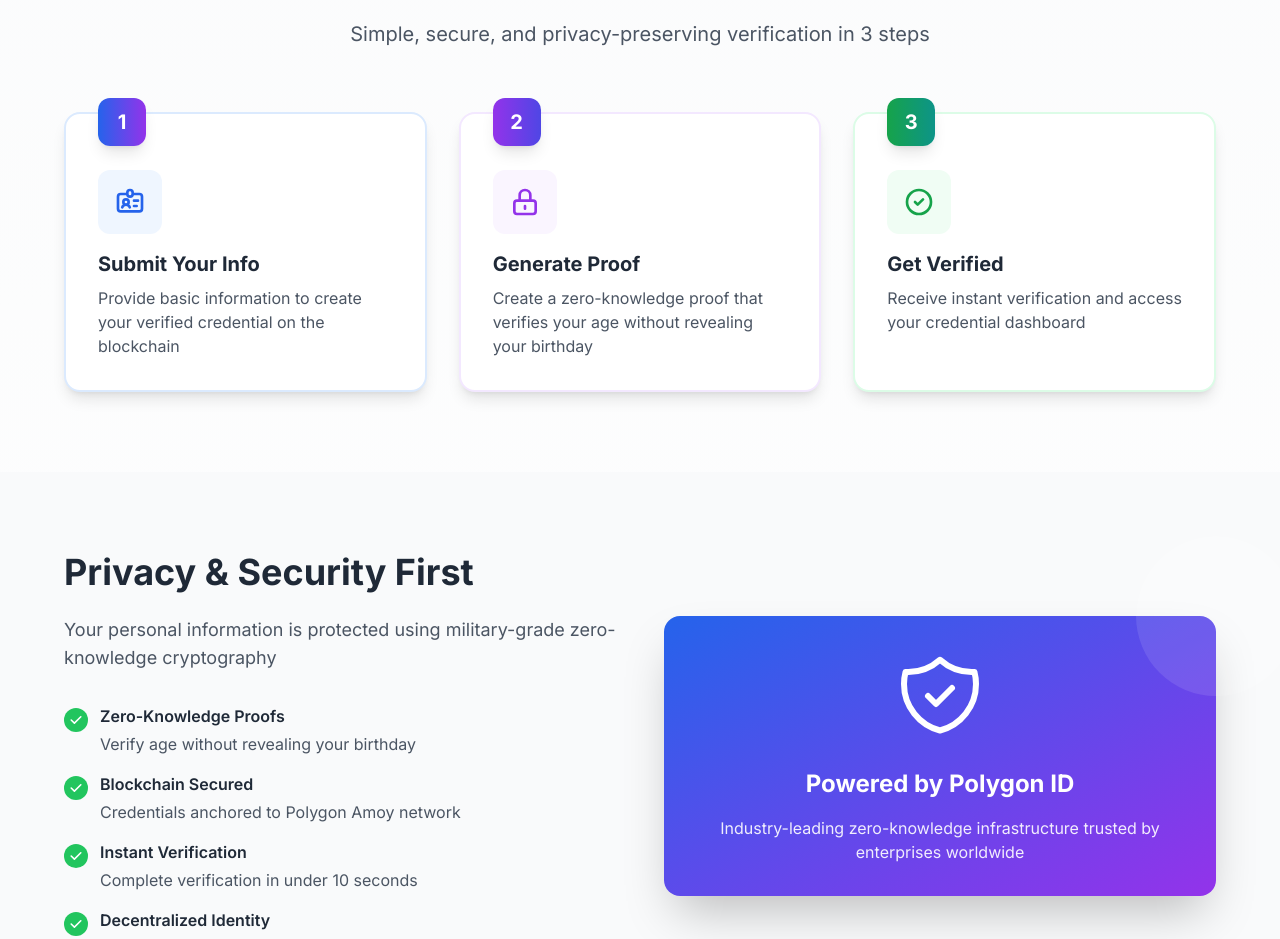
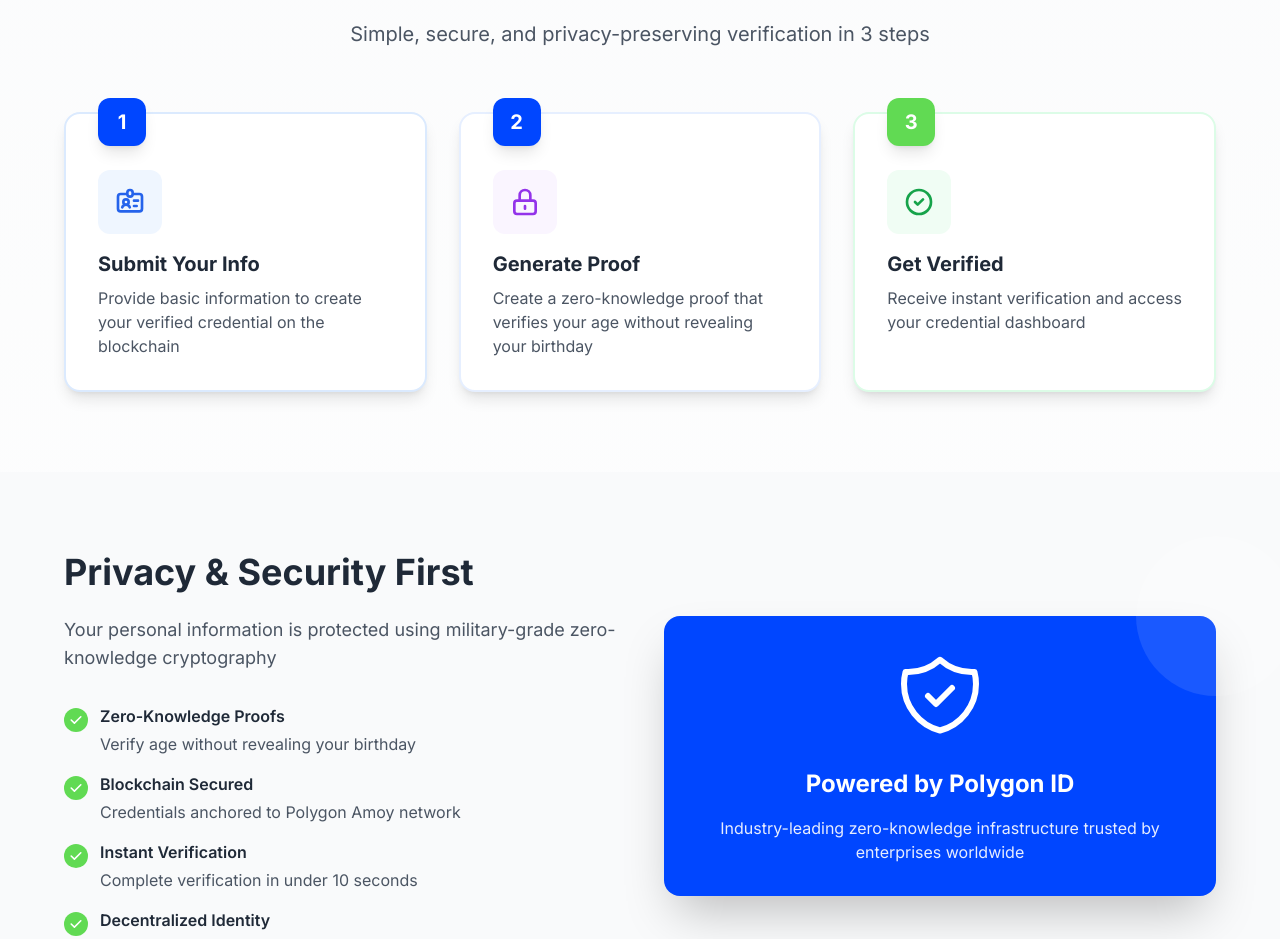
Before and after one commit to Svector-anu/kyc-platform, a Next.js app: page / in a window 1280 px wide. Shown: the part 913-1852 px from the top of the page. Built offline with nearby package versions, Linux system fonts and the light colour scheme; no server answers.

Commit message:
Refactor Dashboard and LandingPage components to enhance UI consistency by replacing gradient backgrounds with solid colors. Updated styles for various elements to improve overall visual coherence.

```diff
--- a/src/app/dashboard/page.js
+++ b/src/app/dashboard/page.js
@@ -223,7 +223,7 @@
       </nav>
 
       {/* Header */}
-      <div className="bg-gradient-to-r from-blue-600 via-purple-600 to-indigo-700 text-white py-12">
+      <div className="text-white py-12" style={{ backgroundColor: '#0046FF' }}>
         <div className="container mx-auto px-4">
           <div className="flex items-center mb-4">
             <div className="w-12 h-12 bg-white/10 backdrop-blur-sm rounded-xl flex items-center justify-center mr-4">
@@ -255,17 +255,22 @@
                     onClick={() => setSelectedCredential(cred)}
                     className={`p-4 rounded-xl text-left transition-all ${
                       selectedCredential?.id === cred.id
-                        ? 'bg-gradient-to-r from-blue-50 to-purple-50 border-2 border-blue-300'
+                        ? 'border-2'
                         : 'bg-gray-50 border-2 border-gray-200 hover:border-gray-300'
                     }`}
+                    style={selectedCredential?.id === cred.id ? {
+                      backgroundColor: '#E6EFFF',
+                      borderColor: '#0046FF'
+                    } : {}}
                   >
                     <div className="flex items-center justify-between">
                       <div className="flex items-center gap-3">
-                        <div className={`w-10 h-10 rounded-xl flex items-center justify-center ${
-                          selectedCredential?.id === cred.id
-                            ? 'bg-gradient-to-r from-blue-600 to-purple-600'
-                            : 'bg-gray-300'
-                        }`}>
+                        <div
+                          className="w-10 h-10 rounded-xl flex items-center justify-center"
+                          style={{
+                            backgroundColor: selectedCredential?.id === cred.id ? '#0046FF' : '#D1D5DB'
+                          }}
+                        >
                           <svg className="w-5 h-5 text-white" fill="none" stroke="currentColor" viewBox="0 0 24 24">
                             <path strokeLinecap="round" strokeLinejoin="round" strokeWidth={2} d="M9 12l2 2 4-4m5.618-4.016A11.955 11.955 0 0112 2.944a11.955 11.955 0 01-8.618 3.04A12.02 12.02 0 003 9c0 5.591 3.824 10.29 9 11.622 5.176-1.332 9-6.03 9-11.622 0-1.042-.133-2.052-.382-3.016z" />
                           </svg>
@@ -293,7 +298,7 @@
           <div className="bg-white rounded-2xl shadow-lg border border-gray-200 p-8 mb-8">
             <div className="flex items-center justify-between mb-6">
               <div className="flex items-center">
-                <div className="w-16 h-16 bg-gradient-to-r from-green-400 to-green-600 rounded-xl flex items-center justify-center mr-4">
+                <div className="w-16 h-16 rounded-xl flex items-center justify-center mr-4" style={{ backgroundColor: '#61DA53' }}>
                   <svg className="w-8 h-8 text-white" fill="none" stroke="currentColor" viewBox="0 0 24 24">
                     <path strokeLinecap="round" strokeLinejoin="round" strokeWidth={2} d="M9 12l2 2 4-4m6 2a9 9 0 11-18 0 9 9 0 0118 0z" />
                   </svg>
@@ -358,7 +363,7 @@
             {/* DID Card */}
             <div className="bg-white rounded-2xl shadow-lg border border-gray-200 p-6">
               <div className="flex items-center mb-4">
-                <div className="w-12 h-12 bg-gradient-to-r from-blue-400 to-blue-600 rounded-xl flex items-center justify-center mr-3">
+                <div className="w-12 h-12 rounded-xl flex items-center justify-center mr-3" style={{ backgroundColor: '#0046FF' }}>
                   <svg className="w-6 h-6 text-white" fill="none" stroke="currentColor" viewBox="0 0 24 24">
                     <path strokeLinecap="round" strokeLinejoin="round" strokeWidth={2} d="M15 7a2 2 0 012 2m4 0a6 6 0 01-7.743 5.743L11 17H9v2H7v2H4a1 1 0 01-1-1v-2.586a1 1 0 01.293-.707l5.964-5.964A6 6 0 1121 9z" />
                   </svg>
@@ -386,7 +391,7 @@
             {/* Wallet Owner Card */}
             <div className="bg-white rounded-2xl shadow-lg border border-gray-200 p-6">
               <div className="flex items-center mb-4">
-                <div className="w-12 h-12 bg-gradient-to-r from-purple-400 to-purple-600 rounded-xl flex items-center justify-center mr-3">
+                <div className="w-12 h-12 rounded-xl flex items-center justify-center mr-3" style={{ backgroundColor: '#0046FF' }}>
                   <svg className="w-6 h-6 text-white" fill="none" stroke="currentColor" viewBox="0 0 24 24">
                     <path strokeLinecap="round" strokeLinejoin="round" strokeWidth={2} d="M17 9V7a2 2 0 00-2-2H5a2 2 0 00-2 2v6a2 2 0 002 2h2m2 4h10a2 2 0 002-2v-6a2 2 0 00-2-2H9a2 2 0 00-2 2v6a2 2 0 002 2zm7-5a2 2 0 11-4 0 2 2 0 014 0z" />
                   </svg>
@@ -438,7 +443,7 @@
           </div>
 
           {/* Export Options */}
-          <div className="bg-gradient-to-r from-blue-600 via-purple-600 to-indigo-700 rounded-2xl shadow-lg p-8 text-white">
+          <div className="rounded-2xl shadow-lg p-8 text-white" style={{ backgroundColor: '#0046FF' }}>
             <div className="flex items-center mb-6">
               <div className="w-12 h-12 bg-white/10 backdrop-blur-sm rounded-xl flex items-center justify-center mr-4">
                 <svg className="w-6 h-6 text-white" fill="none" stroke="currentColor" viewBox="0 0 24 24">
--- a/src/components/LandingPage.jsx
+++ b/src/components/LandingPage.jsx
@@ -18,7 +18,7 @@
     <>
       <div className="min-h-screen bg-gradient-to-b from-gray-50 to-white">
         {/* Hero Section */}
-        <section className="relative overflow-hidden bg-gradient-to-br from-blue-600 via-purple-600 to-indigo-700 py-24 text-white">
+        <section className="relative overflow-hidden py-24 text-white" style={{ backgroundColor: '#0046FF' }}>
           {/* Animated Background Elements */}
           <div className="absolute inset-0 opacity-20">
             <div className="absolute top-20 left-10 w-72 h-72 bg-white rounded-full blur-3xl"></div>
@@ -108,7 +108,7 @@
               {/* Step 1 */}
               <div className="relative p-8 bg-white rounded-2xl shadow-lg border-2 border-blue-100 hover:shadow-xl transition-shadow">
                 <div className="absolute -top-4 left-8">
-                  <div className="w-12 h-12 bg-gradient-to-r from-blue-600 to-purple-600 rounded-xl flex items-center justify-center text-white font-bold text-xl shadow-lg">
+                  <div className="w-12 h-12 rounded-xl flex items-center justify-center text-white font-bold text-xl shadow-lg" style={{ backgroundColor: '#0046FF' }}>
                     1
                   </div>
                 </div>
@@ -126,9 +126,9 @@
               </div>
 
               {/* Step 2 */}
-              <div className="relative p-8 bg-white rounded-2xl shadow-lg border-2 border-purple-100 hover:shadow-xl transition-shadow">
+              <div className="relative p-8 bg-white rounded-2xl shadow-lg border-2 hover:shadow-xl transition-shadow" style={{ borderColor: '#E6EFFF' }}>
                 <div className="absolute -top-4 left-8">
-                  <div className="w-12 h-12 bg-gradient-to-r from-purple-600 to-indigo-600 rounded-xl flex items-center justify-center text-white font-bold text-xl shadow-lg">
+                  <div className="w-12 h-12 rounded-xl flex items-center justify-center text-white font-bold text-xl shadow-lg" style={{ backgroundColor: '#0046FF' }}>
                     2
                   </div>
                 </div>
@@ -148,7 +148,7 @@
               {/* Step 3 */}
               <div className="relative p-8 bg-white rounded-2xl shadow-lg border-2 border-green-100 hover:shadow-xl transition-shadow">
                 <div className="absolute -top-4 left-8">
-                  <div className="w-12 h-12 bg-gradient-to-r from-green-600 to-teal-600 rounded-xl flex items-center justify-center text-white font-bold text-xl shadow-lg">
+                  <div className="w-12 h-12 rounded-xl flex items-center justify-center text-white font-bold text-xl shadow-lg" style={{ backgroundColor: '#61DA53' }}>
                     3
                   </div>
                 </div>
@@ -182,7 +182,7 @@
 
                 <div className="space-y-4">
                   <div className="flex items-start">
-                    <div className="flex-shrink-0 w-6 h-6 bg-green-500 rounded-full flex items-center justify-center mr-3 mt-1">
+                    <div className="flex-shrink-0 w-6 h-6 rounded-full flex items-center justify-center mr-3 mt-1" style={{ backgroundColor: '#61DA53' }}>
                       <svg className="w-4 h-4 text-white" fill="currentColor" viewBox="0 0 20 20">
                         <path fillRule="evenodd" d="M16.707 5.293a1 1 0 010 1.414l-8 8a1 1 0 01-1.414 0l-4-4a1 1 0 011.414-1.414L8 12.586l7.293-7.293a1 1 0 011.414 0z" clipRule="evenodd" />
                       </svg>
@@ -194,7 +194,7 @@
                   </div>
 
                   <div className="flex items-start">
-                    <div className="flex-shrink-0 w-6 h-6 bg-green-500 rounded-full flex items-center justify-center mr-3 mt-1">
+                    <div className="flex-shrink-0 w-6 h-6 rounded-full flex items-center justify-center mr-3 mt-1" style={{ backgroundColor: '#61DA53' }}>
                       <svg className="w-4 h-4 text-white" fill="currentColor" viewBox="0 0 20 20">
                         <path fillRule="evenodd" d="M16.707 5.293a1 1 0 010 1.414l-8 8a1 1 0 01-1.414 0l-4-4a1 1 0 011.414-1.414L8 12.586l7.293-7.293a1 1 0 011.414 0z" clipRule="evenodd" />
                       </svg>
@@ -206,7 +206,7 @@
                   </div>
 
                   <div className="flex items-start">
-                    <div className="flex-shrink-0 w-6 h-6 bg-green-500 rounded-full flex items-center justify-center mr-3 mt-1">
+                    <div className="flex-shrink-0 w-6 h-6 rounded-full flex items-center justify-center mr-3 mt-1" style={{ backgroundColor: '#61DA53' }}>
                       <svg className="w-4 h-4 text-white" fill="currentColor" viewBox="0 0 20 20">
                         <path fillRule="evenodd" d="M16.707 5.293a1 1 0 010 1.414l-8 8a1 1 0 01-1.414 0l-4-4a1 1 0 011.414-1.414L8 12.586l7.293-7.293a1 1 0 011.414 0z" clipRule="evenodd" />
                       </svg>
@@ -218,7 +218,7 @@
                   </div>
 
                   <div className="flex items-start">
-                    <div className="flex-shrink-0 w-6 h-6 bg-green-500 rounded-full flex items-center justify-center mr-3 mt-1">
+                    <div className="flex-shrink-0 w-6 h-6 rounded-full flex items-center justify-center mr-3 mt-1" style={{ backgroundColor: '#61DA53' }}>
                       <svg className="w-4 h-4 text-white" fill="currentColor" viewBox="0 0 20 20">
                         <path fillRule="evenodd" d="M16.707 5.293a1 1 0 010 1.414l-8 8a1 1 0 01-1.414 0l-4-4a1 1 0 011.414-1.414L8 12.586l7.293-7.293a1 1 0 011.414 0z" clipRule="evenodd" />
                       </svg>
@@ -232,7 +232,7 @@
               </div>
 
               <div className="relative">
-                <div className="relative p-8 bg-gradient-to-br from-blue-600 to-purple-600 rounded-2xl shadow-2xl">
+                <div className="relative p-8 rounded-2xl shadow-2xl" style={{ backgroundColor: '#0046FF' }}>
                   <div className="absolute top-0 right-0 w-40 h-40 bg-white/10 rounded-full -mr-20 -mt-20"></div>
                   <div className="relative text-white">
                     <svg className="w-24 h-24 mx-auto mb-6" fill="none" stroke="currentColor" viewBox="0 0 24 24">
```
